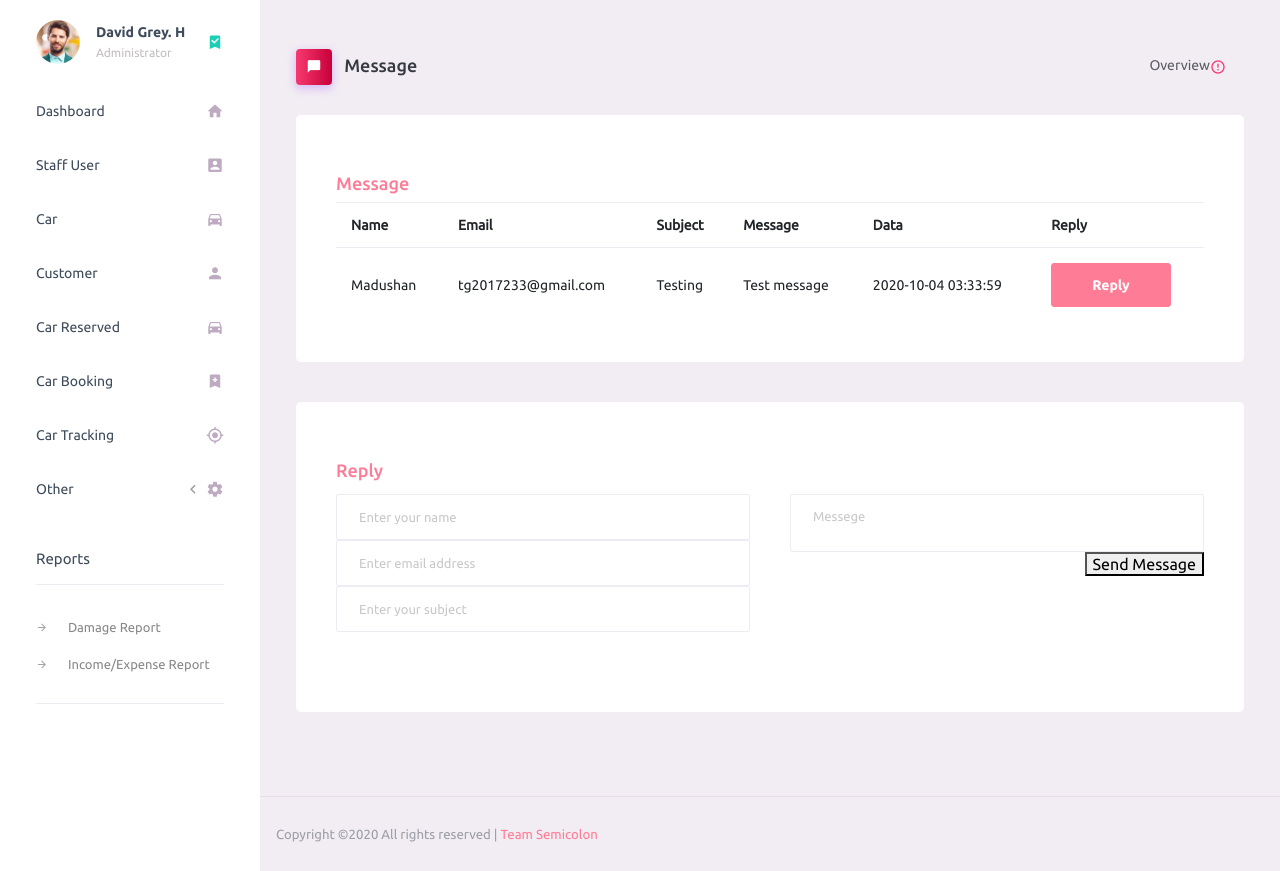
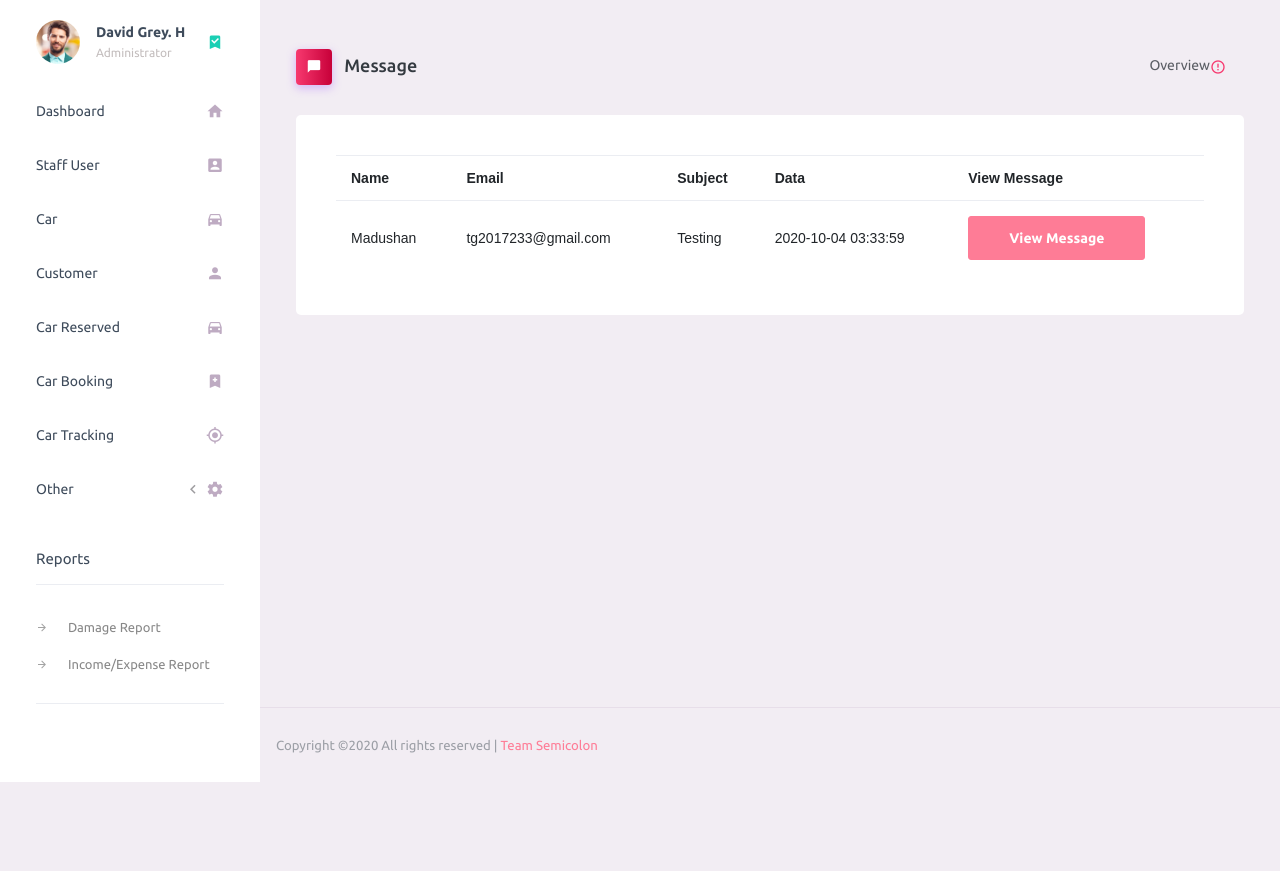
Before and after one commit to MadushanSandaru1/CRMS, a CodeIgniter app: page /database/index.php/home/crms_message in a window 1280 px wide. Shown: the part 70-941 px from the top of the page. After the commit the page ends 852 px from the top, so only its background shows below. Run offline with CodeIgniter, Linux system fonts and the light colour scheme; data comes from the database, SQL or seed files in the repository; some libraries are stand-ins or nearby versions.

Commit message:
update msg page

```diff
--- a/application/controllers/Home.php
+++ b/application/controllers/Home.php
@@ -190,4 +190,10 @@ class Home extends CI_Controller {
 //        $this->load->view('crms_message');
         $this->load->view('crms_message',$data);
     }
+
+    public function test_ms()
+    {
+        $this->load->view('test_msg');
+    }
+
 }
--- a/application/views/crms_header.php
+++ b/application/views/crms_header.php
@@ -88,8 +88,15 @@
                                     <img src="<?php echo base_url('assets/images/customers/customer2.jpg');?>" alt="image" class="profile-pic">
                                 </div>
                                 <div class="preview-item-content d-flex align-items-start flex-column justify-content-center">
-                                    <h6 class="preview-subject ellipsis mb-1 font-weight-normal">Mark send you a message</h6>
-                                    <p class="text-gray mb-0"> 1 Minutes ago </p>
+<!--                                    --><?php
+//                                    foreach($fetch_data->result() as $row){
+//                                        ?>
+<!--                                        <h6 class="preview-subject ellipsis mb-1 font-weight-normal">--><?php //echo $row->subject;?><!--</h6>-->
+<!--                                        --><?php //echo $row->name;?><!--<br>-->
+<!---->
+<!--                                        --><?php
+//                                    }
+//                                    ?>
                                 </div>
                             </a>
                             <!-- ** message item -->
--- a/application/views/crms_message.php
+++ b/application/views/crms_message.php
@@ -1,6 +1,17 @@
 <html>
     <head>
+        <script src="https://cdnjs.cloudflare.com/ajax/libs/jquery/3.5.1/jquery.min.js" integrity="sha512-bLT0Qm9VnAYZDflyKcBaQ2gg0hSYNQrJ8RilYldYQ1FxQYoCLtUjuuRuZo+fjqhx/qtq/1itJ0C2ejDxltZVFg==" crossorigin="anonymous"></script>
+        <script src="https://cdnjs.cloudflare.com/ajax/libs/jquery/3.5.1/jquery.js" integrity="sha512-WNLxfP/8cVYL9sj8Jnp6et0BkubLP31jhTG9vhL/F5uEZmg5wEzKoXp1kJslzPQWwPT1eyMiSxlKCgzHLOTOTQ==" crossorigin="anonymous"></script>
 
+        <style>
+            .card-body{
+                font-family: Arial;
+            }
+
+            #show_msg ,#show_reply{
+                display: none;
+            }
+        </style>
     </head>
     <body>
     <?php require_once 'crms_header.php';?>
@@ -34,8 +45,8 @@
             <div class="col-md-12 grid-margin stretch-card">
                 <div class="card">
                     <div class="card-body">
-                        <br>
-                        <h4 class=" text-danger">Message</h4>
+<!--                        <br>-->
+<!--                        <h4 class="" style="">Message</h4>-->
                         <!--<p class="card-description"> Add class <code>.table</code></p>-->
 
                         <div>
@@ -44,9 +55,9 @@
                                     <th>Name</th>
                                     <th>Email</th>
                                     <th>Subject</th>
-                                    <th>Message</th>
+<!--                                    <th>Message</th>-->
                                     <th>Data</th>
-                                    <th>Reply</th>
+                                    <th>View Message</th>
                                 </tr>
                                 <?php
                                 foreach($fetch_data->result() as $row){
@@ -55,9 +66,8 @@
                                         <td><?php echo $row->name;?></td>
                                         <td><?php echo $row->email;?></td>
                                         <td><?php echo $row->subject;?></td>
-                                        <td><?php echo $row->message;?></td>
                                         <td><?php echo $row->received_time;?></td>
-                                        <td><button class="btn btn-danger">Reply</button></td>
+                                        <td><button class="btn btn-danger" id="btn" onclick="getMsgId('<?php echo $row->message;?>','<?php echo $row->name;?>','<?php echo $row->subject;?>','<?php echo $row->email;?>')">View Message</button></td>
                                     </tr>
                                     <?php
                                 }
@@ -69,13 +79,31 @@
             </div>
         </div>
 
-<!--Reply section-->
-        <div class="row">
+<!--Message View-->
+        <div class="row" id="show_msg">
             <div class="col-md-12 grid-margin stretch-card">
                 <div class="card">
                     <div class="card-body">
                         <br>
-                        <h4 class="card-title text-danger">Reply</h4>
+                        <h4 class="card-title" style="color: #f5005e" id="subject"></h4><hr>
+                        <samp>Name : </samp> <label id="name"></label><br>
+                        <samp>Email : </samp> <label id="email"></label><br>
+                        <p > </p>
+                        <samp>Message : </samp> <label id="msg"></label><br><br>
+                        <button class="btn btn-danger" id="reply-btn">Reply</button>
+                    </div>
+                </div>
+            </div>
+        </div>
+<!--end of Message View-->
+
+<!--Reply section-->
+        <div class="row" id="show_reply">
+            <div class="col-md-12 grid-margin stretch-card">
+                <div class="card">
+                    <div class="card-body">
+                        <br>
+                        <h4 class="card-title" style="color: #f5005e">Reply</h4>
                         <!--<p class="card-description"> Add class <code>.table</code></p>-->
                         <?php echo form_open('Contact/customer_message'); ?>
 
@@ -107,6 +135,49 @@
             </div>
         </div>
 <!--End of Reply section-->
+    <script>
+        // function getMsgId(id){
+        //     //alert(id);
+        //     var xhttp = new XMLHttpRequest();
+        //     xhttp.onreadystatechange = function() {
+        //         if (this.readyState == 4 || this.status == 200) {
+        //             document.getElementById("demo").innerHTML =this.responseText;
+        //         }
+        //     };
+        //     xhttp.open("GET", "test_msg.php?id="+id, true);
+        //     xhttp.send();
+        // }
+
+        function getMsgId(msg,name,subject,email){
+            document.getElementById("name").innerHTML=name;
+            document.getElementById("subject").innerHTML=subject;
+            document.getElementById("msg").innerHTML=msg;
+            document.getElementById("email").innerHTML=email;
+        }
+
+        //function getMsgId(id){
+        //    //alert(id);
+        //    $.ajax({
+        //        url:"<?php //echo base_url('index.php/Home/test_ms')?>//",
+        //        method:"POST",
+        //        data: {id:id},
+        //        success:function (data){
+        //
+        //        }
+        //    });
+        // }
+
+        //show message box
+        $(document).ready(function(){
+            $("#btn").click(function (){
+                $("#show_msg").slideDown();
+            });
+
+            $("#reply-btn").click(function (){
+                $("#show_reply").slideDown();
+            });
+        });
+    </script>
 
     </div>
     <!-- content-wrapper ends -->
--- /dev/null
+++ b/application/views/test_msg.php
@@ -0,0 +1,6 @@
+<?php
+    $id=$_GET["id"];
+
+    echo $id;
+
+?>
```
Also changed, not shown: assets/css/bootstrap.css.
